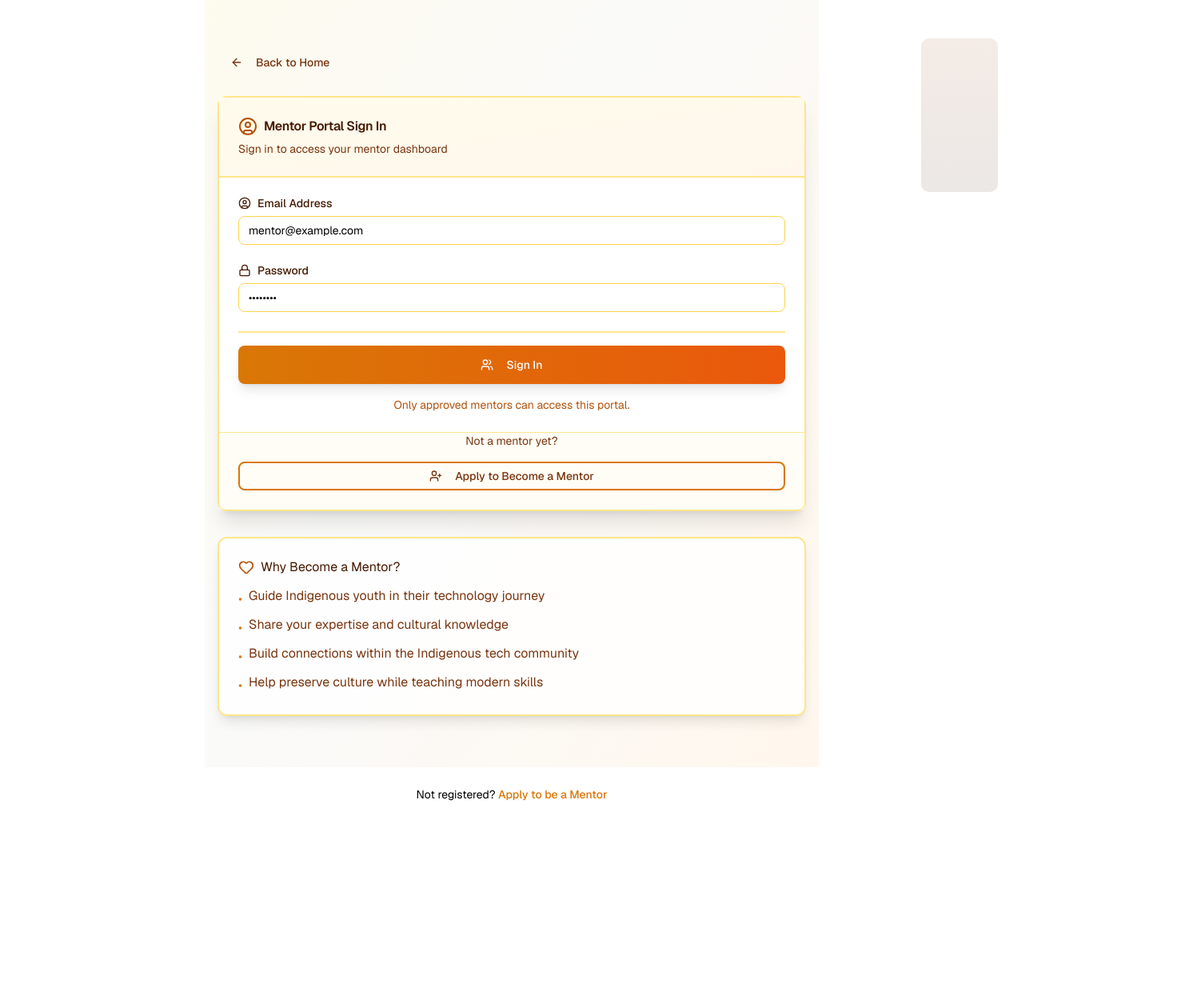
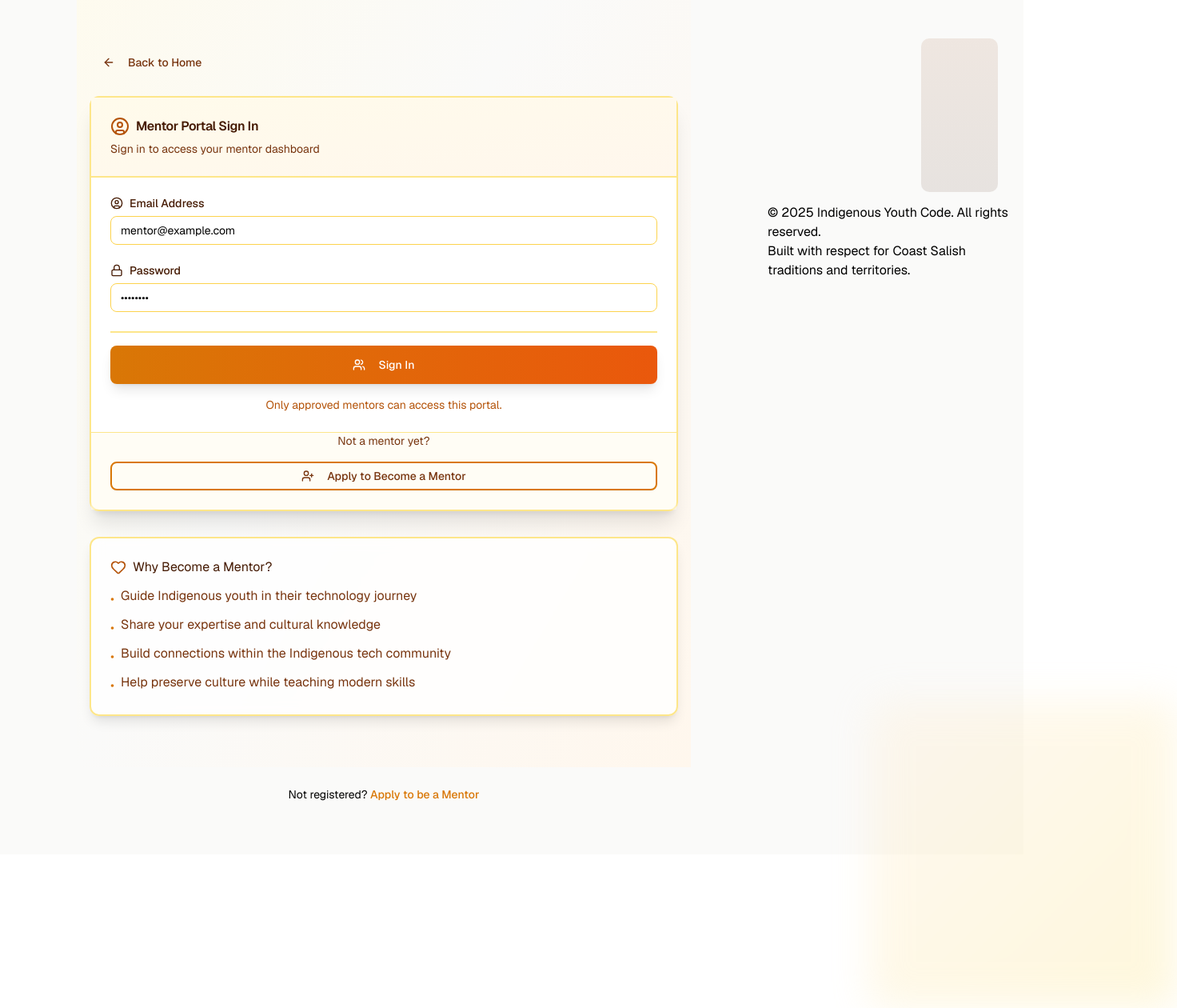
Before and after one commit to OblivionBC/TechLeleum, a Next.js app: page /mentor-portal in a window 1280 px wide. Shown: the part 528-1788 px from the top of the page at 80% size, 1472 px wide, since content can reach past the window. Before the commit the page ends 1596 px from the top, so only its background shows below. Built offline with nearby package versions, Linux system fonts and the light colour scheme; no server answers.

Commit message:
Footers Fixed

```diff
--- a/app/about/page.tsx
+++ b/app/about/page.tsx
@@ -193,6 +193,12 @@ export default function About() {
           </div>
         </div>
       </section>
+
+            {/* Footer */}
+            <footer className="footer">
+                <p>© 2025 Indigenous Youth Code. All rights reserved.</p>
+                <p>Built with respect for Coast Salish traditions and territories.</p>
+            </footer>
     </div>
   );
 }
--- a/app/mentor-portal/page.tsx
+++ b/app/mentor-portal/page.tsx
@@ -76,10 +76,19 @@ function MentorAuthContent() {
     }
   };
 
-  // Apply centered, min-height screen only when showing the sign-in (so it vertically centers)
   return (
-    <div className={`flex w-full ${currentSection === 'mentor-signin' ? 'min-h-screen items-center justify-center' : ''}`}>
+    <div className={`relative flex w-full ${currentSection === 'mentor-signin' ? 'min-h-screen items-center justify-center' : ''} bg-stone-50`}>
+
+     <div
+        className="absolute bottom-0 right-0 h-96 w-96 bg-gradient-to-tl from-amber-200 to-orange-100 rounded-2xl transform translate-x-1/2 translate-y-1/2 opacity-30 blur-xl pointer-events-none"
+        aria-hidden="true"
+      />
+
       <AuthFormWrapper onNavigate={handleNavigate} isLogin={currentSection === 'mentor-signin'} />
+            <footer className="footer">
+                <p>© 2025 Indigenous Youth Code. All rights reserved.</p>
+                <p>Built with respect for Coast Salish traditions and territories.</p>
+            </footer>
     </div>
   );
 }
@@ -87,7 +96,7 @@ function MentorAuthContent() {
 export default function MentorAuthPage() {
   return (
     <Suspense fallback={
-      <div className="flex w-full min-h-screen items-center justify-center">
+      <div className="flex w-full min-h-screen items-center justify-center bg-stone-50">
         <div className="text-center">
           <p className="text-stone-600">Loading...</p>
         </div>
--- a/app/mentors/page.tsx
+++ b/app/mentors/page.tsx
@@ -262,6 +262,11 @@ export default function Mentors() {
           </div>
         )}
       </div>
+            {/* Footer */}
+            <footer className="footer">
+                <p>© 2025 Indigenous Youth Code. All rights reserved.</p>
+                <p>Built with respect for Coast Salish traditions and territories.</p>
+            </footer>
     </div>
   );
 }
--- a/app/page.tsx
+++ b/app/page.tsx
@@ -239,6 +239,10 @@ export default function Home() {
             </div>
           </div>
         </section>
+            <footer className="footer">
+                <p>© 2025 Indigenous Youth Code. All rights reserved.</p>
+                <p>Built with respect for Coast Salish traditions and territories.</p>
+            </footer>
       </div>
   );
 }
--- a/components/youth-sign-up-form.tsx
+++ b/components/youth-sign-up-form.tsx
@@ -268,4 +268,10 @@ export function YouthSignUpForm() {
       </div>
     </div>
   );
+
+              {/* Footer */}
+            <footer className="footer">
+                <p>© 2025 Indigenous Youth Code. All rights reserved.</p>
+                <p>Built with respect for Coast Salish traditions and territories.</p>
+            </footer>
 }
```
